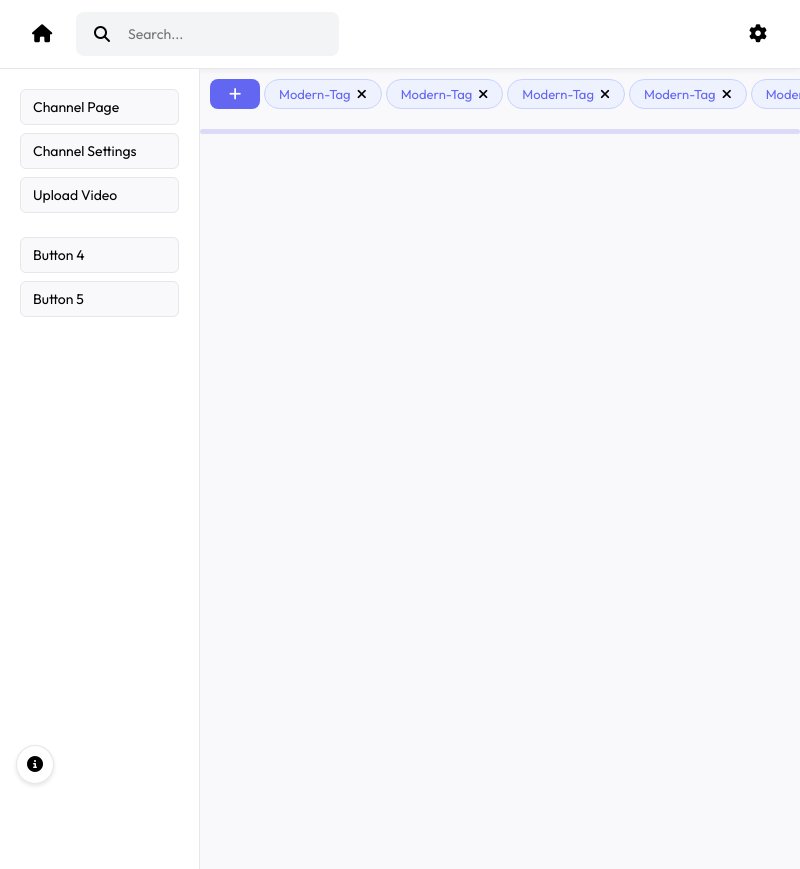
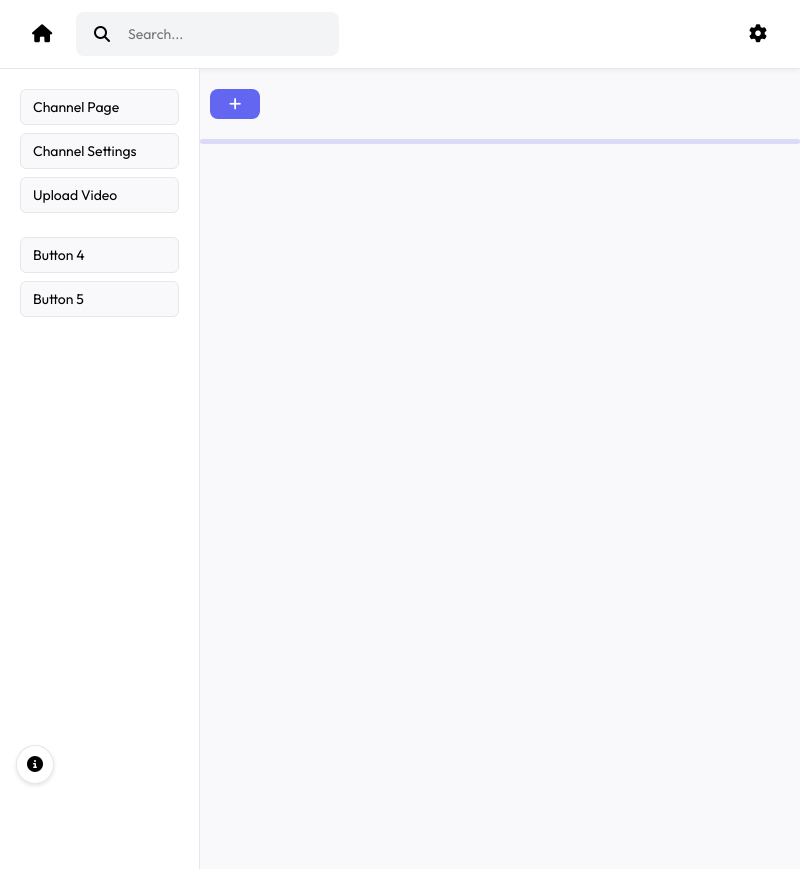
Before and after one commit to cmiller12312/VideoPlayer, an Electron app: page resources/mainMenu.html in a window 800 px wide. Drawn offline with Linux system fonts and the light colour scheme; no server answers.

Commit message:
slight UI changes

```diff
--- a/resources/mainMenu.html
+++ b/resources/mainMenu.html
@@ -28,6 +28,7 @@
         body {
         background-color: var(--bg);
         color: var(--text);
+        overflow-y: hidden;
         }
 
         .Menubar {
@@ -88,6 +89,7 @@
 
     .middleSection {
       display: flex;
+      overflow-y: hidden;
     }
 
     .SideBar {
@@ -96,6 +98,7 @@
       background-color: var(--card);
       border-right: 1px solid var(--border);
       height: 100vh;
+
     }
 
     .slideMenu {
@@ -123,10 +126,11 @@
     }
 
     #contentMenu {
+    flex: 1;
     padding: 24px;
     display: flex;
     flex-wrap: wrap;
-
+    overflow-y: auto;
     gap: 20px;
     align-items: flex-start;
     justify-content: flex-start;
@@ -153,7 +157,7 @@
       align-items: center;
       padding-bottom: 10px;
       margin-left: 10px;
-      margin-top: 10px;
+      margin-top: 20px;
     }
 
     .tags::-webkit-scrollbar {
@@ -470,15 +474,9 @@
       </div>
     </div>
 
-    <div style="flex: 1; display: flex; flex-direction: column; overflow-x:hidden;">
+    <div style="flex: 1; display: flex; flex-direction: column; height: calc(100vh - 60px); overflow: hidden;">
       <div class="tags">
         <button id="addTagButton" class="fas fa-plus"></button>
-        <script>
-          for (let i = 0; i < 10; i++) {
-            const tag = document.getElementsByClassName("tags")[0];
-            tag.appendChild(createTag("Modern-Tag"));
-          }
-        </script>
       </div>
       <div id="tagBar"></div>
       <div id="contentMenu">
```
Also changed, not shown: cat.jpg (added), 1 other file.
